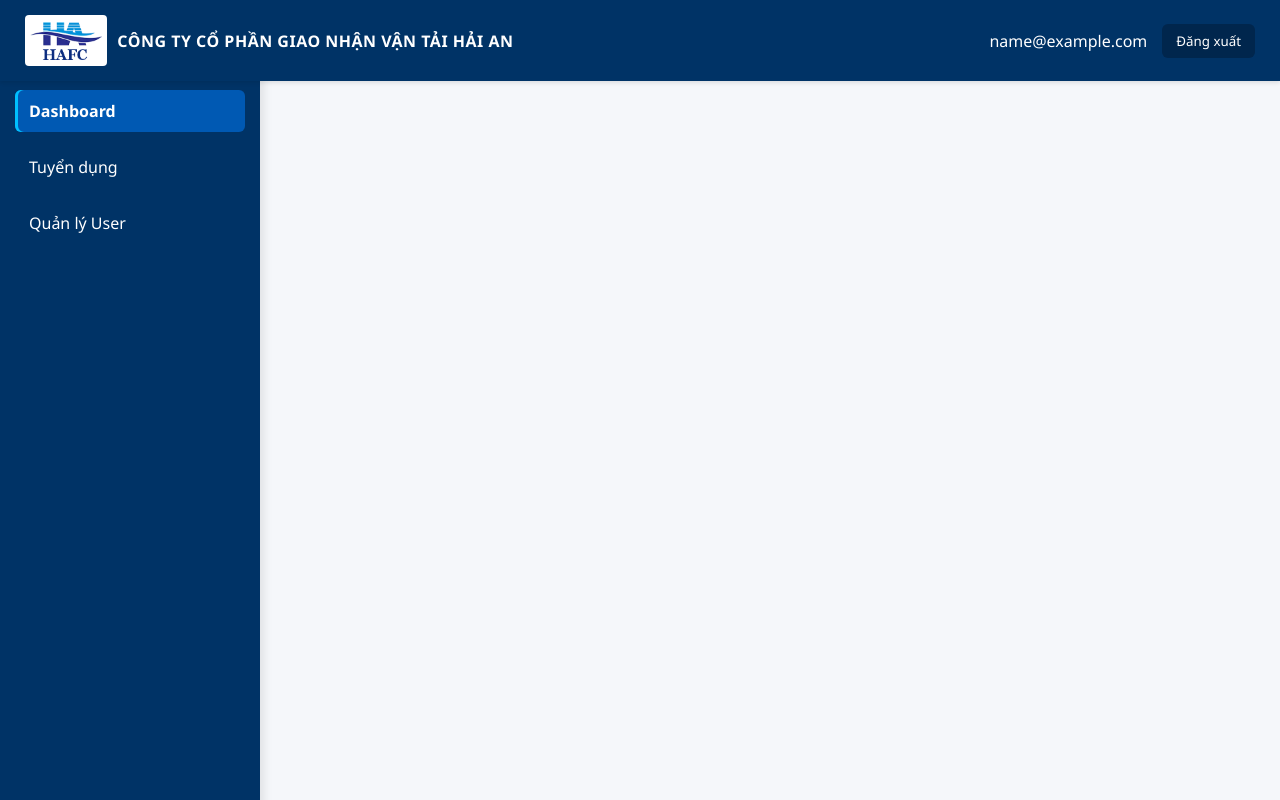
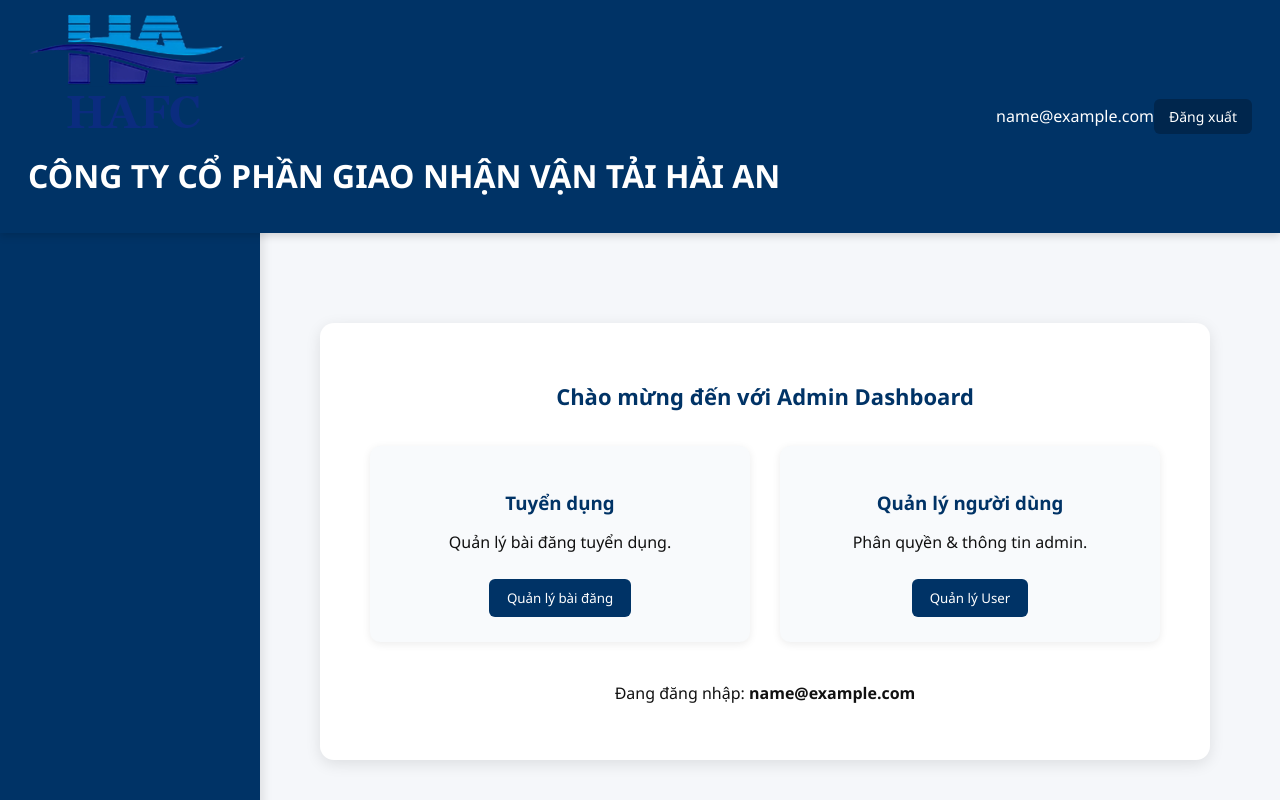
Before and after one commit to HuyhuyXD/hafc-admin, a React (Vite) app: page /dashboard in a window 1280 px wide. Shown: the top 800 px of the page. Built offline with nearby package versions, Linux system fonts and the light colour scheme; sample sign-in values are in the browser's storage.

Commit message:
fix layout children render

```diff
--- a/src/layouts/AdminLayout.jsx
+++ b/src/layouts/AdminLayout.jsx
@@ -1,207 +1,53 @@
 import React from "react";
-import { NavLink, Outlet, useNavigate } from "react-router-dom";
-import { useAuth } from "../context/AuthContext";
+import "../assets/admin-style.css";
 
-export default function AdminLayout() {
-  const { user, logout } = useAuth();
-  const navigate = useNavigate();
-
-  const handleLogout = async () => {
-    await logout();
-    navigate("/login");
-  };
-
+export default function AdminLayout({ children }) {
   return (
-    <>
-      {/* ===== HEADER ===== */}
-      <header
-        style={{
-          position: "fixed", // ✅ Giữ cố định trên cùng
-          top: 0,
-          left: 0,
-          right: 0,
-          background: "#003366",
-          color: "#fff",
-          display: "flex",
-          justifyContent: "space-between",
-          alignItems: "center",
-          padding: "8px 25px",
-          height: "65px",
-          boxShadow: "0 2px 4px rgba(0,0,0,0.1)",
-          zIndex: 1000,
-        }}
-      >
-        {/* Góc trái: logo + tên công ty */}
-        <div style={{ display: "flex", alignItems: "center", gap: "10px" }}>
-          <div
-            style={{
-              background: "#fff",
-              borderRadius: "4px",
-              padding: "3px 5px",
-              display: "flex",
-              alignItems: "center",
-              justifyContent: "center",
-              height: "45px",
+    <div className="admin-layout">
+      {/* Header */}
+      <header className="admin-header">
+        <div className="admin-logo">
+          <img src="/logo.png" alt="HAFC Logo" />
+          <h1>CÔNG TY CỔ PHẦN GIAO NHẬN VẬN TẢI HẢI AN</h1>
+        </div>
+        <div className="admin-user">
+          <span>{localStorage.getItem("userEmail")}</span>
+          <button
+            className="logout-btn"
+            onClick={() => {
+              localStorage.removeItem("userEmail");
+              window.location.href = "/login";
             }}
-          >
-            <img
-              src="/logo.png"
-              alt="HAFC Logo"
-              style={{
-                height: "38px",
-                width: "auto",
-                display: "block",
-              }}
-            />
-          </div>
-
-          <h1
-            style={{
-              fontSize: "16px",
-              fontWeight: "700",
-              margin: 0,
-              textTransform: "uppercase",
-              letterSpacing: "0.5px",
-              lineHeight: "1",
-            }}
-          >
-            CÔNG TY CỔ PHẦN GIAO NHẬN VẬN TẢI HẢI AN
-          </h1>
-        </div>
-
-        {/* Góc phải: email + đăng xuất */}
-        <div style={{ display: "flex", alignItems: "center", gap: "15px" }}>
-          <span>{user?.email}</span>
-          <button
-            onClick={handleLogout}
-            style={{
-              background: "#00264d",
-              border: "none",
-              color: "#fff",
-              padding: "8px 14px",
-              borderRadius: "6px",
-              cursor: "pointer",
-              transition: "0.2s ease",
-            }}
-            onMouseOver={(e) =>
-              (e.currentTarget.style.background = "#004080")
-            }
-            onMouseOut={(e) =>
-              (e.currentTarget.style.background = "#00264d")
-            }
           >
             Đăng xuất
           </button>
         </div>
       </header>
 
-      {/* ===== MAIN LAYOUT ===== */}
-      <div
-        style={{
-          display: "flex",
-          minHeight: "100vh",
-          marginTop: "65px", // ✅ Đẩy toàn bộ layout xuống dưới header
-        }}
-      >
+      {/* Body layout */}
+      <div className="admin-body">
         {/* Sidebar */}
-        <aside
-          style={{
-            width: "230px",
-            background: "#003366",
-            color: "#fff",
-            padding: "25px 15px",
-            display: "flex",
-            flexDirection: "column",
-            position: "fixed", // ✅ Sidebar cố định
-            top: "65px", // ✅ Bắt đầu ngay dưới header
-            bottom: 0,
-            left: 0,
-          }}
-        >
+        <aside className="admin-sidebar">
           <nav>
-            <ul style={{ listStyle: "none", padding: 0, margin: 0 }}>
-              <li style={{ marginBottom: "14px" }}>
-                <NavLink
-                  to="/dashboard"
-                  style={({ isActive }) => ({
-                    display: "block",
-                    padding: "10px 14px",
-                    borderRadius: "6px",
-                    background: isActive ? "#0059b3" : "transparent",
-                    color: "#fff",
-                    fontWeight: isActive ? "bold" : "normal",
-                    textDecoration: "none",
-                    transition: "0.2s ease",
-                  })}
-                >
-                  Dashboard
-                </NavLink>
+            <ul>
+              <li>
+                <a href="/dashboard">Dashboard</a>
               </li>
-
-              <li style={{ marginBottom: "14px" }}>
-                <NavLink
-                  to="/manage-recruitment"
-                  style={({ isActive }) => ({
-                    display: "block",
-                    padding: "10px 14px",
-                    borderRadius: "6px",
-                    background: isActive ? "#0059b3" : "transparent",
-                    color: "#fff",
-                    fontWeight: isActive ? "bold" : "normal",
-                    textDecoration: "none",
-                    transition: "0.2s ease",
-                  })}
-                >
-                  Tuyển dụng
-                </NavLink>
+              <li>
+                <a href="/manage-recruitment">Tuyển dụng</a>
               </li>
-
               <li>
-                <NavLink
-                  to="/manage-users"
-                  style={({ isActive }) => ({
-                    display: "block",
-                    padding: "10px 14px",
-                    borderRadius: "6px",
-                    background: isActive ? "#0059b3" : "transparent",
-                    color: "#fff",
-                    fontWeight: isActive ? "bold" : "normal",
-                    textDecoration: "none",
-                    transition: "0.2s ease",
-                  })}
-                >
-                  Quản lý User
-                </NavLink>
+                <a href="/manage-users">Quản lý User</a>
               </li>
             </ul>
           </nav>
         </aside>
 
-        {/* Content */}
-        <main
-          style={{
-            flex: 1,
-            padding: "50px 70px",
-            background: "#f5f7fa",
-            marginLeft: "230px", // ✅ Chừa chỗ cho sidebar cố định
-          }}
-        >
-          <Outlet />
+        {/* Main content */}
+        <main className="admin-content">
+          {children}
         </main>
       </div>
-
-      {/* ===== FOOTER ===== */}
-      <footer
-        style={{
-          background: "#003366",
-          color: "white",
-          textAlign: "center",
-          padding: "15px 0",
-          marginLeft: "230px", // ✅ Căn đều theo content
-        }}
-      >
-        © 2025 HAFC Admin Panel
-      </footer>
-    </>
+    </div>
   );
 }
```
